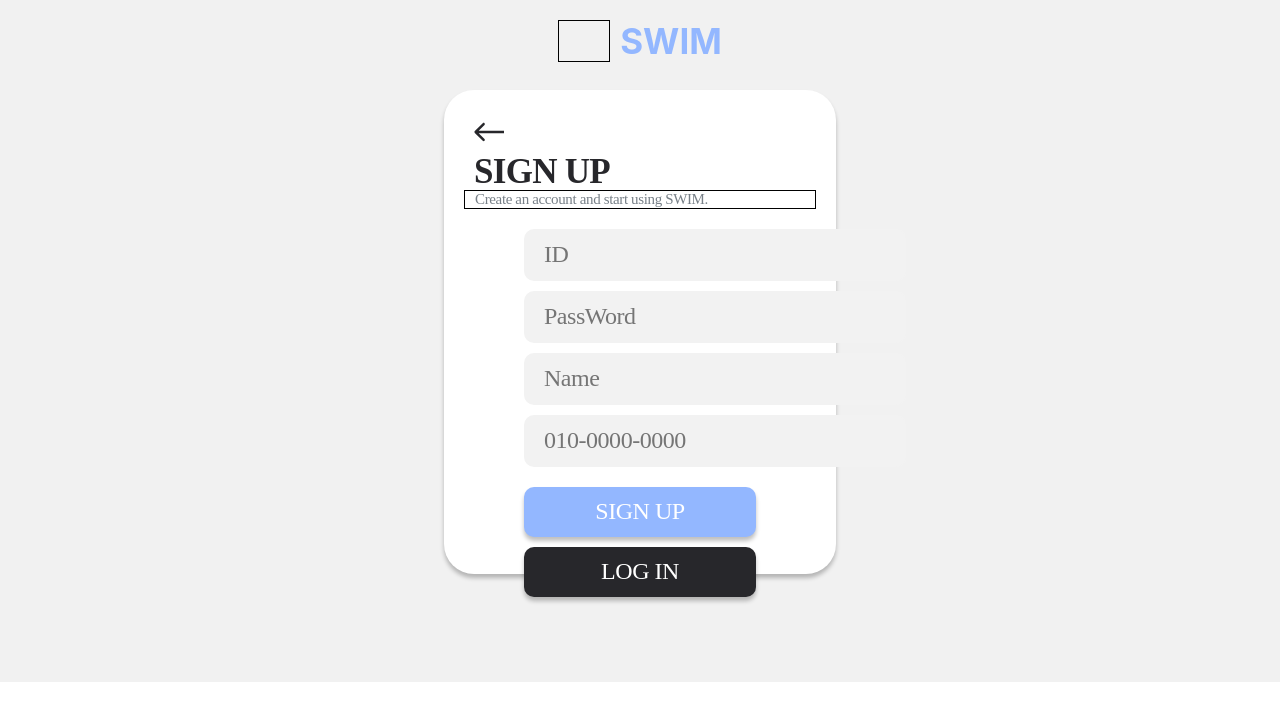
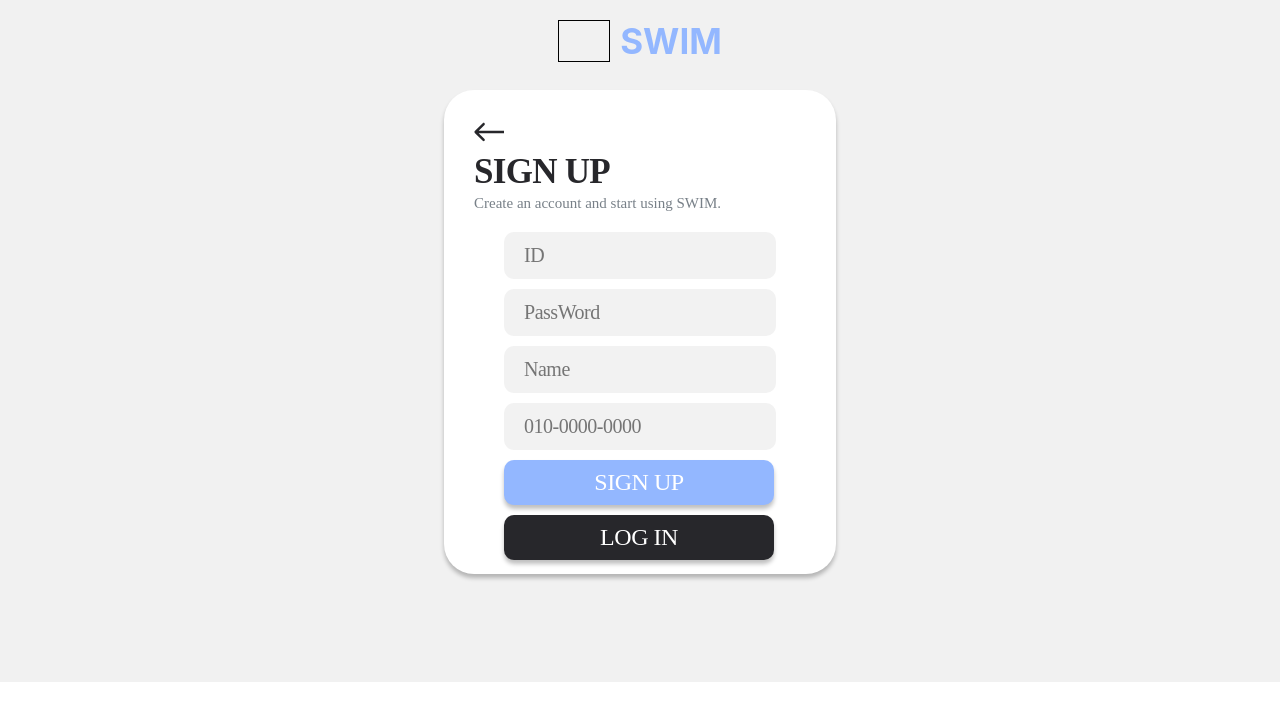
Before and after one commit to jpg723/SWIM-ToyProject, a React (Create React App) app in the folder demo/src/main/frontend/: page /sign-up in a window 1280 px wide. Shown: the top 720 px of the page. Built offline with nearby package versions, Linux system fonts and the light colour scheme.

Commit message:
[UPDATE] 회원가입 프론트 수정

```diff
--- a/demo/src/main/frontend/src/Components/Member/Signup.css
+++ b/demo/src/main/frontend/src/Components/Member/Signup.css
@@ -41,19 +41,16 @@
 }
 
 #Signup-box-Signup_txt {
-  border: 1px solid black;
   display: flex;
+  padding-top: 5px;
   padding-left: 10px;
   padding-right: 60px;
-  justify-content: center;
   flex-direction: column;
   color: #788088;
   font-family: Montserrat;
   font-size: 15px;
   font-style: normal;
   font-weight: 500;
-  line-height: normal;
-  letter-spacing: -0.36px;
 }
 
 #Signup-Sinup-Link {
--- a/demo/src/main/frontend/src/Components/Member/SignupForm.css
+++ b/demo/src/main/frontend/src/Components/Member/SignupForm.css
@@ -1,39 +1,34 @@
 #sign-form {
-    margin: 20px 60px 20px 60px;
+  margin: 20px 40px 20px 40px;
 }
-  #Signup-id,#Signup-password,#Signup-name,#Signup-phone{
+
+#Signup-id, #Signup-password, #Signup-name, #Signup-phone{
   /* padding-left:  20px  ; */
-      height: 50px;
-      width: 360px;
+  height: 45px;
+  width: 250px;
   border-radius: 10px;
   background: hsl(0, 0%, 95%);
   border: 0;
   color: #788088;
-      font-family:    Montserrat;
-      font-size: 24px;
+  font-family: Montserrat;
+  font-size: 20px;
   font-style: normal;
   font-weight: 500;
-      line-height: normal;
   letter-spacing: -0.48px;
   padding-left: 20px;
-
 }
 
-
-
-  #Signup-password,#Signup-name,#Signup-phone{
+#Signup-password, #Signup-name, #Signup-phone{
   margin-top: 10px;
 }
 
-  #SignupForm-Signup_btn,#SignupForm-Login_btn{
-      height: 50px;
-      width: 100%;
-      margin-top: 20px;
+#SignupForm-Signup_btn, #SignupForm-Login_btn{
+  height: 45px;
+  width: 270px;
+  margin-top: 10px;
   border: none;
   border-radius: 10px;
-
   box-shadow: 0px 4px 4px 0px rgba(0, 0, 0, 0.25);
-
   color: #FFF;
   text-align: center;
   font-family: Montserrat;
@@ -47,6 +42,7 @@
 #SignupForm-Signup_btn{
   background: #93B7FF;
 }
+
 #SignupForm-Login_btn{
   background: #27272B;
   margin-top: 10px;
--- a/demo/src/main/frontend/src/Components/Member/SignupForm.js
+++ b/demo/src/main/frontend/src/Components/Member/SignupForm.js
@@ -34,7 +34,7 @@ function SignupForm({
       {/*아이디 입력*/}
       <div>
         <input
-          id="id"
+          id="Signup-id"
           type="text"
           placeholder="ID"
           aria-invalid={!isDirty ? undefined : errors.id ? "true" : "false"}
```
Lines whose indentation alone changed are shown as unchanged.
